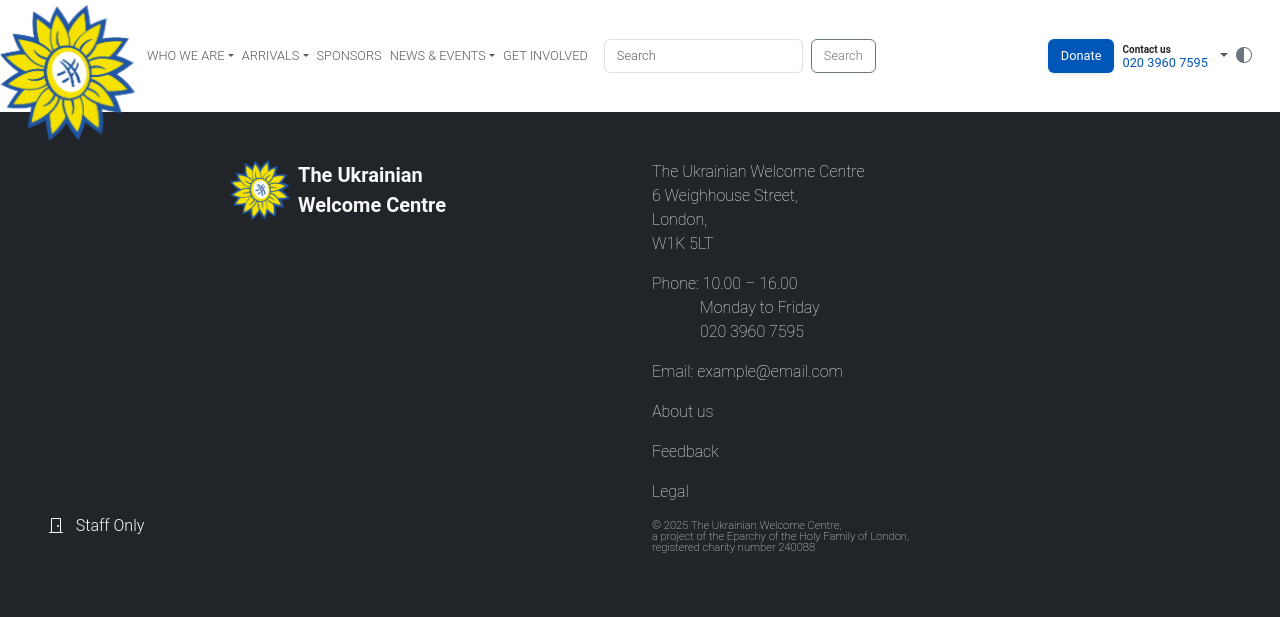
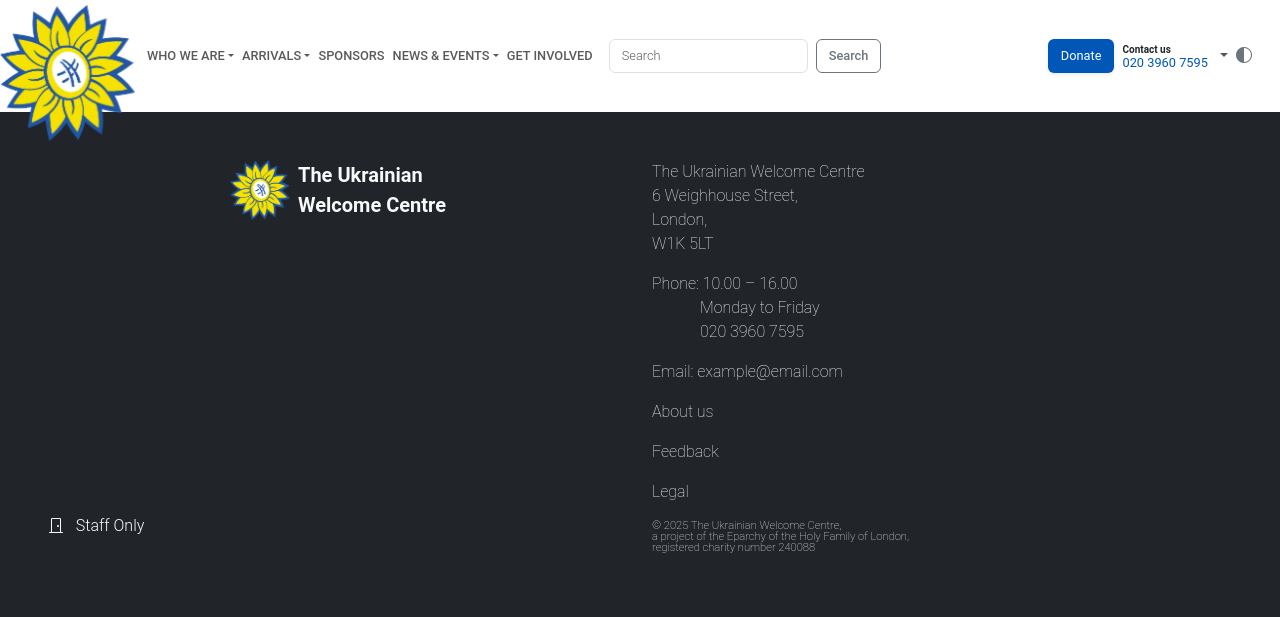
Before and after one commit to vldkurov/uwc-pro, a Django app: template templates/pages/home.html in a window 1280 px wide. Shown: the top 617 px of the page. Run offline with Django 5.2, Linux system fonts and the light colour scheme; the template is opened without the code that fills it, so the values that code supplies are empty; some libraries are stand-ins or nearby versions.

Commit message:
Update nav link font weight from fw-light to fw-medium
Adjusted font weight for improved readability and visual emphasis across navigation links, dropdowns, and buttons. This change enhances consistency and provides a more balanced design in the UI.

```diff
--- a/templates/pages/_pages_base.html
+++ b/templates/pages/_pages_base.html
@@ -39,7 +39,7 @@
             <div class="d-none d-lg-flex align-items-center flex-grow-1 justify-content-start">
                 <ul class="navbar-nav mb-2 mb-lg-0 align-items-center">
                     <li class="nav-item dropdown me-2">
-                        <a class="nav-link dropdown-toggle p-0 text-uppercase fw-light" href="#" role="button"
+                        <a class="nav-link dropdown-toggle p-0 text-uppercase fw-medium" href="#" role="button"
                            data-bs-toggle="dropdown" aria-expanded="false"
                            style="font-size: 0.8rem;">{% trans 'Who we are' %}</a>
                         <ul class="dropdown-menu">
@@ -54,7 +54,7 @@
                         </ul>
                     </li>
                     <li class="nav-item dropdown me-2">
-                        <a class="nav-link dropdown-toggle p-0 text-uppercase fw-light" href="#" role="button"
+                        <a class="nav-link dropdown-toggle p-0 text-uppercase fw-medium" href="#" role="button"
                            data-bs-toggle="dropdown" aria-expanded="false"
                            style="font-size: 0.8rem;">{% trans 'Arrivals' %}</a>
                         <ul class="dropdown-menu">
@@ -69,11 +69,11 @@
                         </ul>
                     </li>
                     <li class="nav-item me-2">
-                        <a class="nav-link p-0 text-uppercase fw-light" href="#"
+                        <a class="nav-link p-0 text-uppercase fw-medium" href="#"
                            style="font-size: 0.8rem;">{% trans 'Sponsors' %}</a>
                     </li>
                     <li class="nav-item dropdown me-2">
-                        <a class="nav-link dropdown-toggle p-0 text-uppercase fw-light" href="#" role="button"
+                        <a class="nav-link dropdown-toggle p-0 text-uppercase fw-medium" href="#" role="button"
                            data-bs-toggle="dropdown" aria-expanded="false"
                            style="font-size: 0.8rem;">{% trans "News & Events" %}</a>
                         <ul class="dropdown-menu">
@@ -81,7 +81,7 @@
                         </ul>
                     </li>
                     <li class="nav-item me-2">
-                        <a class="nav-link p-0 text-uppercase fw-light"
+                        <a class="nav-link p-0 text-uppercase fw-medium"
                            href="{% url 'page' slug='get-involved' %}"
                            style="font-size: 0.8rem;">{% trans 'Get Involved' %}</a>
                     </li>
@@ -90,7 +90,7 @@
                             <input class="form-control mx-2 fw-light" type="search" placeholder="{% trans 'Search' %}"
                                    name="query" aria-label="Search" value="{{ query|default_if_none:'' }}"
                                    style="font-size: 0.8rem;">
-                            <button class="btn btn-outline-secondary fw-light"
+                            <button class="btn btn-outline-secondary fw-medium"
                                     type="submit" style="font-size: 0.8rem;">{% trans 'Search' %}</button>
                         </form>
                     </li>
```
